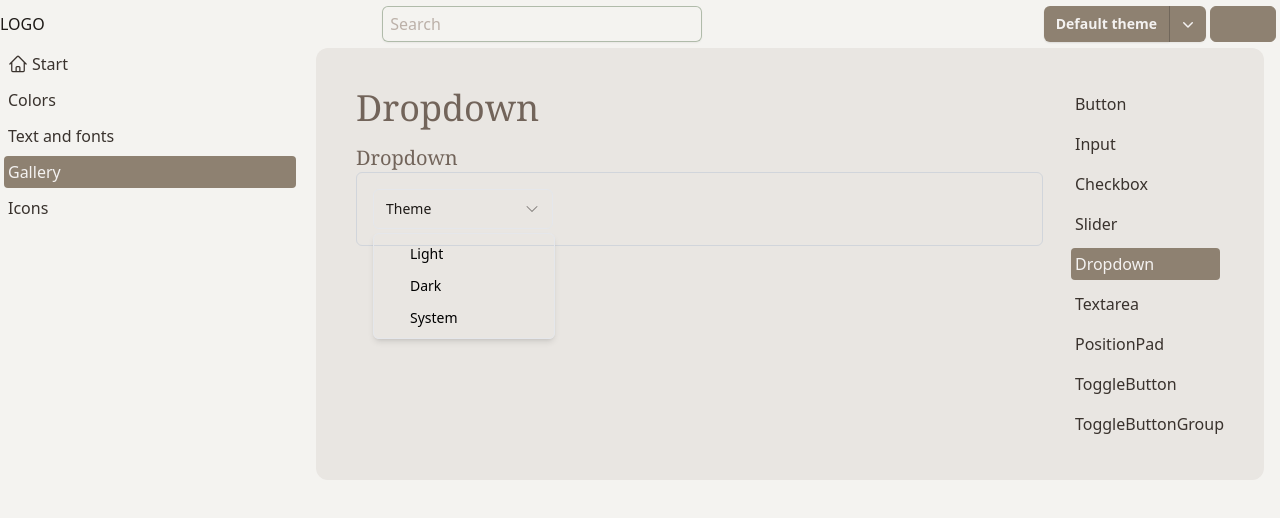
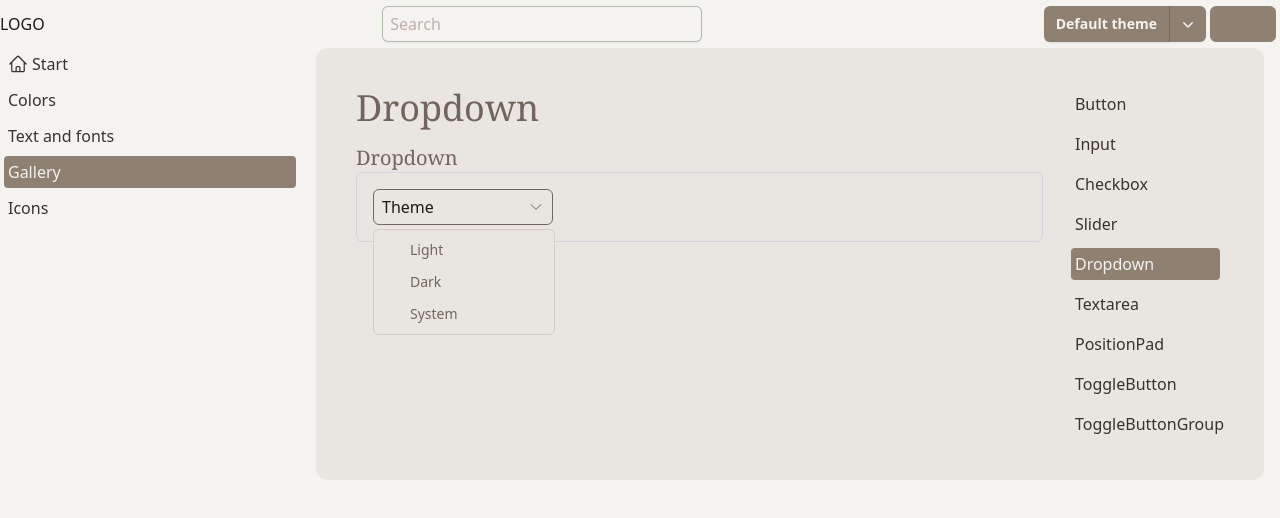
Before and after one commit to allbin/styles, a React (Vite) app: page /styles/gallery/dropdown in a window 1280 px wide. Both pictures are taken after a click on the button "Theme". Shown: the top 518 px of the page. Built offline with nearby package versions, Linux system fonts and the light colour scheme; some icons are missing.

Commit message:
Styling component with cva

```diff
--- a/src/components/Dropdown/Dropdown.tsx
+++ b/src/components/Dropdown/Dropdown.tsx
@@ -8,6 +8,67 @@ import {
 import { cva, type VariantProps } from 'class-variance-authority';
 import { cn } from '../../helpers/classnames';
 
+const dropDownTriggerVariants = cva(
+  [
+    'flex',
+    'font-medium',
+    'items-center',
+    'justify-between',
+    'h-[36px]',
+    'px-2',
+    'border',
+    'border-primary-600',
+    'transition-colors',
+    'rounded-md',
+    'disabled:active:opacity-100',
+    'disabled:pointer-events-none',
+    'active:opacity-80',
+    'hover:bg-primary-200',
+  ],
+  {
+    variants: {
+      variant: {
+        default: '',
+        error: '',
+      },
+    },
+    defaultVariants: {
+      variant: 'default',
+    },
+  },
+);
+
+const dropDownContentVariants = cva(
+  [
+    'flex',
+    'text-primary-600',
+    'bg-background-100',
+    'border',
+    'border-primary-200',
+    'rounded-md',
+    'mt-1',
+  ],
+  {
+    variants: {
+      variant: {
+        default: '',
+        error: '',
+      },
+    },
+    defaultVariants: {
+      variant: 'default',
+    },
+  },
+);
+
+interface DropdownTriggerProps
+  extends SelectPrimitive.SelectTriggerProps,
+    VariantProps<typeof dropDownTriggerVariants> {}
+
+interface DropdownContentProps
+  extends SelectPrimitive.SelectContentProps,
+    VariantProps<typeof dropDownContentVariants> {}
+
 const Dropdown = SelectPrimitive.Root;
 
 const DropdownGroup = SelectPrimitive.Group;
@@ -16,12 +77,15 @@ const DropdownValue = SelectPrimitive.Value;
 
 const DropdownTrigger = React.forwardRef<
   React.ElementRef<typeof SelectPrimitive.Trigger>,
-  React.ComponentPropsWithoutRef<typeof SelectPrimitive.Trigger>
+  DropdownTriggerProps
+  // React.ComponentPropsWithoutRef<typeof SelectPrimitive.Trigger>
 >(({ className, children, ...props }, ref) => (
   <SelectPrimitive.Trigger
     ref={ref}
     className={cn(
-      'border-input bg-background ring-offset-background placeholder:text-muted-foreground focus:ring-ring flex h-10 w-full items-center justify-between rounded-md border px-3 py-2 text-sm focus:outline-none focus:ring-2 focus:ring-offset-2 disabled:cursor-not-allowed disabled:opacity-50 [&>span]:line-clamp-1',
+      dropDownTriggerVariants({
+        variant: 'default',
+      }),
       className,
     )}
     {...props}
@@ -71,17 +135,19 @@ DropdownScrollDownButton.displayName =
 
 const DropdownContent = React.forwardRef<
   React.ElementRef<typeof SelectPrimitive.Content>,
-  React.ComponentPropsWithoutRef<typeof SelectPrimitive.Content>
+  DropdownContentProps
+  // React.ComponentPropsWithoutRef<typeof SelectPrimitive.Content>
 >(({ className, children, position = 'popper', ...props }, ref) => (
   <SelectPrimitive.Portal>
     <SelectPrimitive.Content
       ref={ref}
       className={cn(
-        'bg-popover text-popover-foreground data-[state=open]:animate-in data-[state=closed]:animate-out data-[state=closed]:fade-out-0 data-[state=open]:fade-in-0 data-[state=closed]:zoom-out-95 data-[state=open]:zoom-in-95 data-[side=bottom]:slide-in-from-top-2 data-[side=left]:slide-in-from-right-2 data-[side=right]:slide-in-from-left-2 data-[side=top]:slide-in-from-bottom-2 relative z-50 max-h-96 min-w-[8rem] overflow-hidden rounded-md border shadow-md',
-        position === 'popper' &&
-          'data-[side=bottom]:translate-y-1 data-[side=left]:-translate-x-1 data-[side=right]:translate-x-1 data-[side=top]:-translate-y-1',
+        dropDownContentVariants({
+          variant: 'default',
+        }),
         className,
       )}
+      {...props}
       position={position}
       {...props}
     >
@@ -120,7 +186,7 @@ const DropdownItem = React.forwardRef<
   <SelectPrimitive.Item
     ref={ref}
     className={cn(
-      'focus:bg-accent focus:text-accent-foreground relative flex w-full cursor-default select-none items-center rounded-sm py-1.5 pl-8 pr-2 text-sm outline-none data-[disabled]:pointer-events-none data-[disabled]:opacity-50',
+      'focus:bg-accent focus:text-accent-foreground relative flex w-full cursor-pointer select-none items-center rounded-sm py-1.5 pl-8 pr-2 text-sm outline-none hover:bg-background-200 data-[disabled]:pointer-events-none data-[disabled]:opacity-50',
       className,
     )}
     {...props}
```
